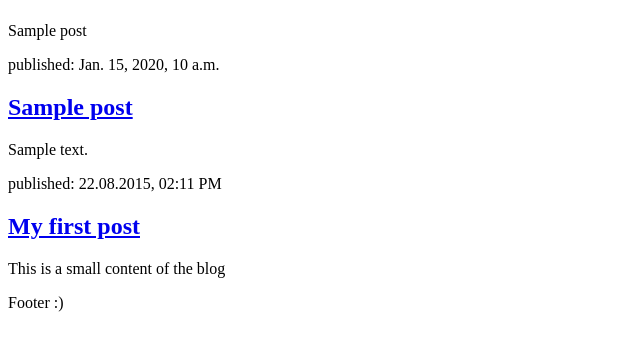
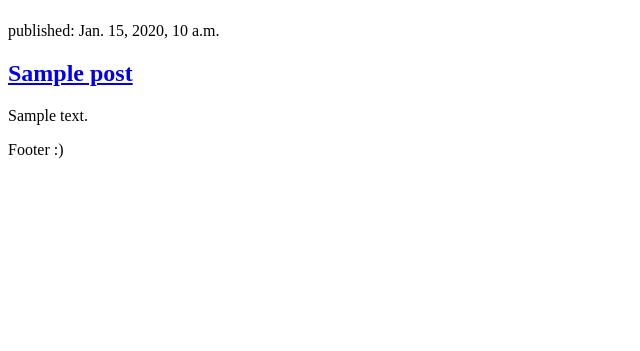
Before and after one commit to jmsalcido/django-girls-tutorial, a Django app: template blog/templates/blog/post_list.html in a window 1280 px wide. Shown: the part 58-409 px from the top of the page, without its empty margins (0-640 px from the left). Run offline with Django 3.2, Linux system fonts and the light colour scheme; the template is opened without the code that fills it: values that come from a table or form of the project are taken from there, others are empty; tables that the repository leaves empty hold one stand-in row (values such as "Sample post").

Commit message:
update view

```diff
--- a/blog/templates/blog/post_list.html
+++ b/blog/templates/blog/post_list.html
@@ -14,8 +14,7 @@
         </header>
         <section class="post_list">
             {% for post in posts %}
-                {{ post }}
-                <div id="post-id">
+                <div class="post">
                     <p>published: {{ post.published_date }}</p>
                     <h2><a href="#">{{ post.title }}</a></h2>
                     <p>
@@ -23,15 +22,6 @@
                     </p>
                 </div>
             {% endfor %}
-
-            <!-- TEST -->
-            <div id="post-id">
-                <p>published: 22.08.2015, 02:11 PM</p>
-                <h2><a href="#">My first post</a></h2>
-                <p>
-                    This is a small content of the blog
-                </p>
-            </div>
         </section
         <footer>
             Footer :)
```
